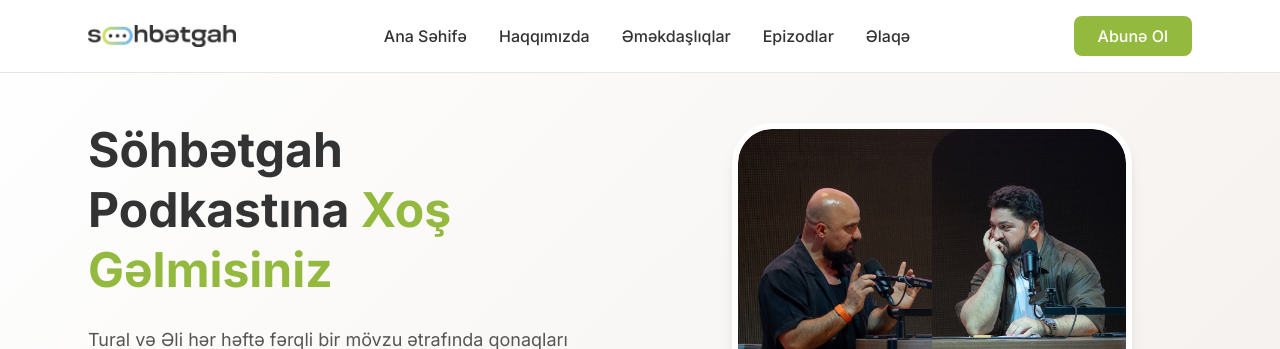
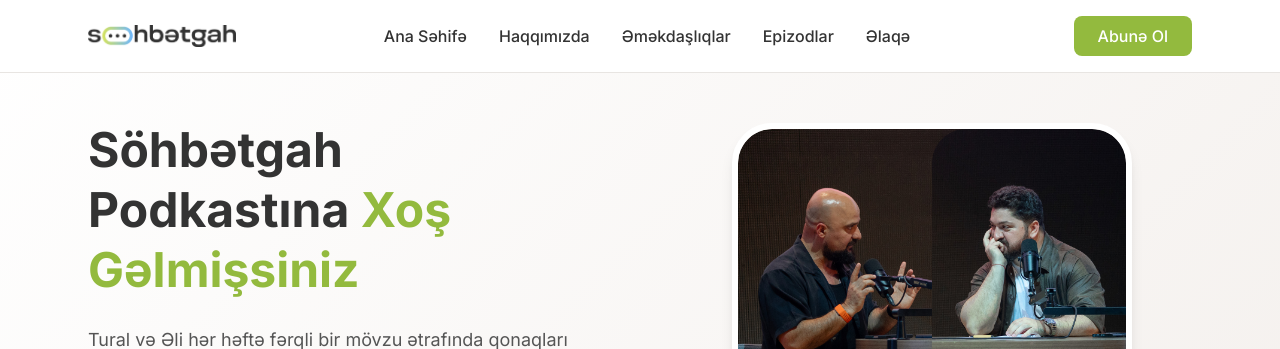
Before and after one commit to alikhayyam/sohbetgah4, a Vue app: page / in a window 1280 px wide. Shown: the top 349 px of the page. Built offline with nearby package versions, Linux system fonts and the light colour scheme.

Commit message:
Update hero greeting text

```diff
--- a/src/App.vue
+++ b/src/App.vue
@@ -67,7 +67,7 @@ const toggleMobileMenu = () => {
           <div class="hero-text">
             <h1 class="hero-title">
               Söhbətgah Podkastına
-              <span class="hero-highlight">Xoş Gəlmisiniz</span>
+              <span class="hero-highlight">Xoş Gəlmişsiniz</span>
             </h1>
             <p class="hero-description">
               Tural və Əli hər həftə fərqli bir mövzu ətrafında qonaqları ilə fikir alış-verişi edir və təzadlı baxış bucaqları bu söhbətləri daha da dadlandırır.
```
